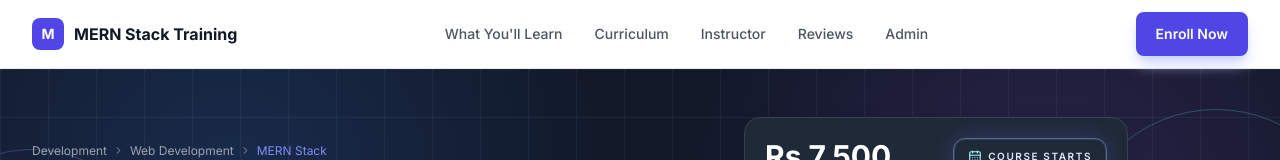
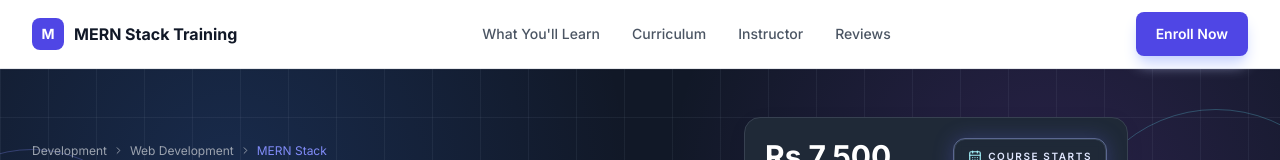
Before and after one commit to pankkap/mern-training-landing-page, a React (Vite) app in the folder frontend/: page / in a window 1280 px wide. Shown: the top 160 px of the page. Built offline with nearby package versions, Linux system fonts and the light colour scheme; no server answers.

Commit message:
remove admin from navbar

```diff
--- a/frontend/src/components/Navbar.jsx
+++ b/frontend/src/components/Navbar.jsx
@@ -6,7 +6,6 @@ function Navbar({ onReserve }) {
     { href: '#curriculum', label: 'Curriculum' },
     { href: '#instructor', label: 'Instructor' },
     { href: '#reviews', label: 'Reviews' },
-    { href: '/admin', label: 'Admin' },
   ]
 
   return (
```
